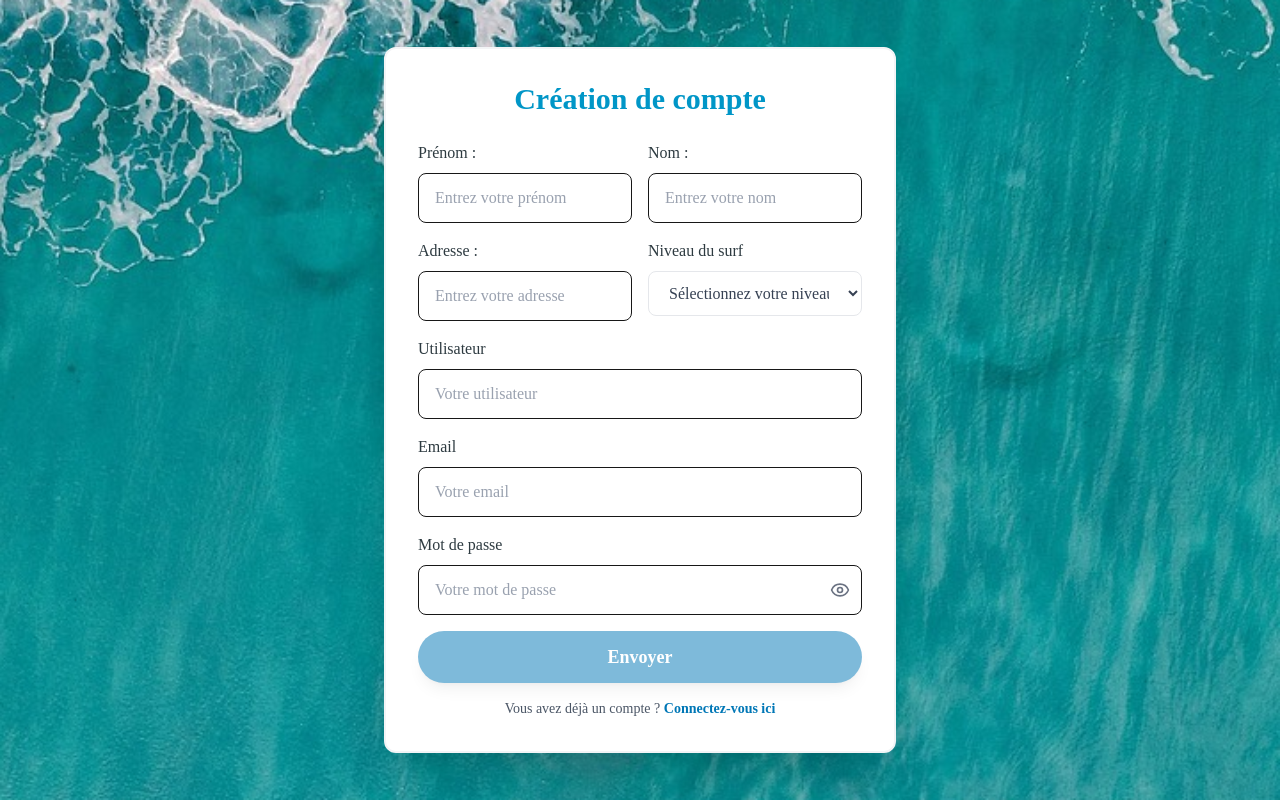
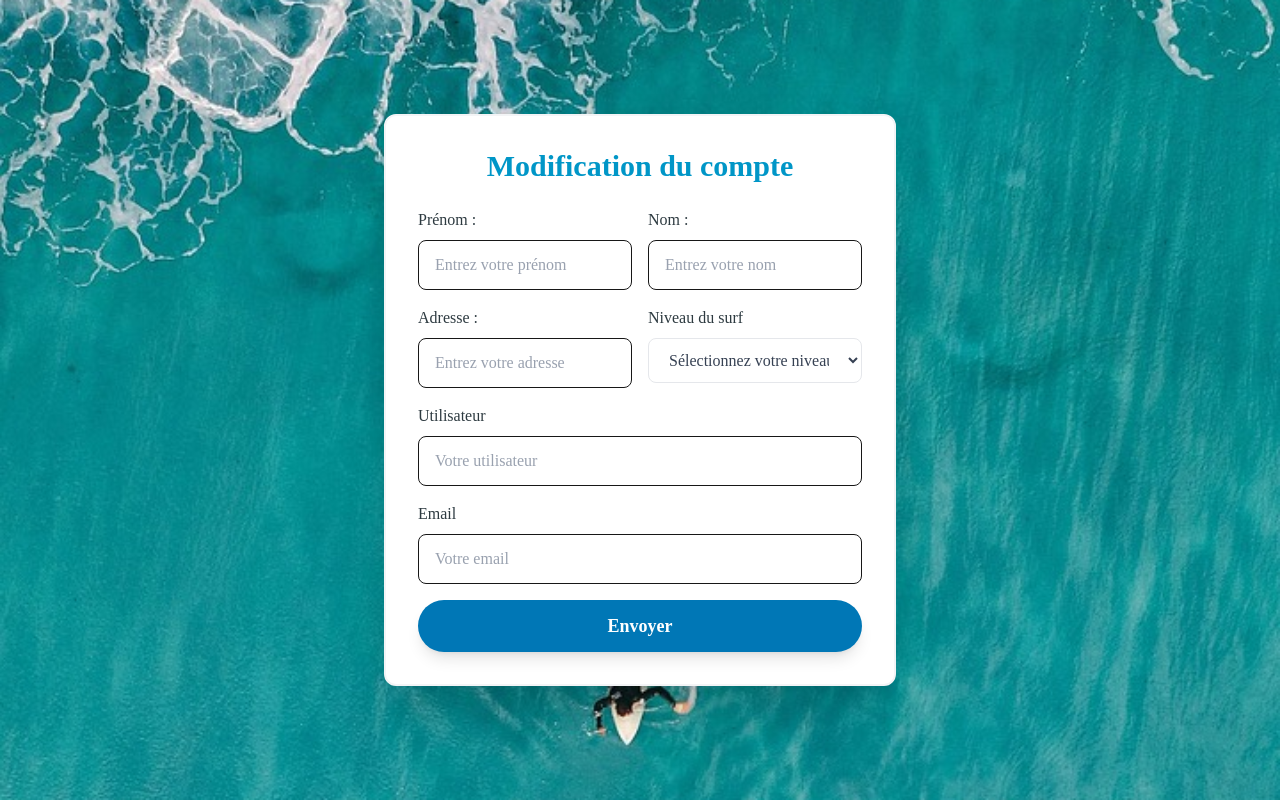
Before and after one commit to danisaza1/surf, a Next.js app in the folder frontend/: page /change-profile in a window 1280 px wide. Built offline with nearby package versions, Linux system fonts and the light colour scheme; a web font is replaced by a local one.

Commit message:
change-profile fonctionnel

```diff
--- a/frontend/src/app/change-profile/page.tsx
+++ b/frontend/src/app/change-profile/page.tsx
@@ -9,7 +9,7 @@ import {
   type PasswordValidation
 } from "../../utils/password-validator";
 
-export default function CreateLog() {
+export default function changeProfile() {
   // Définition de l'état du formulaire
   const [prenom, setPrenom] = useState("");
   const [nom, setNom] = useState("");
@@ -18,47 +18,59 @@ export default function CreateLog() {
   const [surf, setSurf] = useState("");
   const [email, setEmail] = useState("");
   const [password, setPassword] = useState("");
-  const [showPassword, setShowPassword] = useState(false);
+
   const [loading, setLoading] = useState(false);
   const [error, setError] = useState<string | null>(null);
 
-  // État pour la validation du mot de passe
-  const [passwordValidation, setPasswordValidation] = useState<PasswordValidation>({
-    isValid: false,
-    hasMinLength: false,
-    hasNumber: false,
-    hasUppercase: false,
-    hasLowercase: false,
-    hasSpecialChar: false
-  });
 
-  // Met à jour la validation du mot de passe à chaque changement
   useEffect(() => {
-    const validation = validatePassword(password);
-    setPasswordValidation(validation);
-  }, [password]);
+  async function fetchProfile() {
+    const token = localStorage.getItem("accessToken");
+    if (!token) return;
+    try {
+      const baseUrl = `${window.location.protocol}//${window.location.hostname}:3002`;
+      const response = await fetch(`${baseUrl}/profile`, {
+        headers: {
+          'Authorization': `Bearer ${token}`,
+          'Content-Type': 'application/json'
+        }
+      });
+      if (!response.ok) return;
+      const user = await response.json();
+      setPrenom(user.prenom || "");
+      setNom(user.nom || "");
+      setUtilisateur(user.utilisateur || "");
+      setAdresse(user.adresse || "");
+      setSurf(user.surf || "");
+      setEmail(user.email || "");
+      // Ne pré-remplit pas le mot de passe pour la sécurité
+    } catch (err) {
+      // Optionnel : gérer l’erreur
+    }
+  }
+  fetchProfile();
+}, []);
+
+
 
   // Gestion de la soumission du formulaire
   const handleSubmit = async (e: React.FormEvent) => {
     e.preventDefault();
     setError(null);
 
-    // Vérifie la validité du mot de passe avant d'envoyer
-    if (!passwordValidation.isValid) {
-      setError("Le mot de passe ne respecte pas les critères requis.");
-      return;
-    }
+
 
     setLoading(true);
     try {
       const baseUrl = `${window.location.protocol}//${window.location.hostname}:3002`;
-
+      const token = localStorage.getItem("accessToken");
       const response = await fetch(
-        `${baseUrl}/signup`,
+        `${baseUrl}/change-profile`,
         {
           method: "POST",
           headers: {
             "Content-Type": "application/json",
+               "Authorization": `Bearer ${token}` // AJOUTE CE HEADER !
           },
           body: JSON.stringify({
             prenom,
@@ -76,7 +88,7 @@ export default function CreateLog() {
 
       if (response.ok) {
         // Redirection après un succès, sans utiliser Next.js
-        window.location.href = "/confirmation";
+        window.location.href = "/profil";
       } else {
         setError(data.message || "Échec de l'inscription. Vérifiez vos informations.");
       }
@@ -93,7 +105,7 @@ export default function CreateLog() {
     <div className="min-h-screen flex flex-col items-center justify-center p-4 bg-[url('/surfbg.jpg')] bg-cover bg-center">
       <div className="bg-white rounded-xl shadow-2xl p-8 max-w-lg w-full border-2 border-gray-100">
         <h2 className="text-3xl font-bold mb-6 text-center text-[#0096C7]">
-          Création de compte
+          Modification du compte
         </h2>
 
         {error && (
@@ -213,63 +225,19 @@ export default function CreateLog() {
             />
           </div>
 
-          {/* Champ du mot de passe */}
-          <div>
-            <label className="block mb-2 font-medium text-[#2D3A40]" htmlFor="password">
-              Mot de passe
-            </label>
-            <div className="relative">
-              <input
-                id="password"
-                type={showPassword ? "text" : "password"}
-                value={password}
-                onChange={(e) => setPassword(e.target.value)}
-                placeholder="Votre mot de passe"
-                required
-                className={getPasswordFieldClasses(password, passwordValidation)}
-              />
-              <button
-                type="button"
-                onClick={() => setShowPassword(!showPassword)}
-                className="absolute right-3 top-1/2 -translate-y-1/2 text-gray-500 hover:text-[#00B4D8]"
-              >
-                {showPassword ? <EyeOff size={20} /> : <Eye size={20} />}
-              </button>
-            </div>
 
-            {/* Indicateurs de validation, affichés en une ou deux colonnes selon la taille de l'écran */}
-            {password && (
-              <div className="mt-2 text-xs space-y-1 grid grid-cols-1 sm:grid-cols-2 gap-x-4">
-                {passwordCriteria.map((criterion) => (
-                  <div
-                    key={criterion.key}
-                    className={passwordValidation[criterion.key] ? 'text-green-600' : 'text-red-600'}
-                  >
-                    ✓ {criterion.message}
-                  </div>
-                ))}
-              </div>
-            )}
-          </div>
 
           {/* Bouton de soumission */}
           <div className="flex justify-center">
             <button
               type="submit"
-              disabled={loading || !passwordValidation.isValid}
+              disabled={loading}
               className="w-full bg-[#0077B6] text-white font-bold py-3 rounded-full flex items-center justify-center gap-2 text-lg shadow-lg hover:bg-[#005F99] transition-colors disabled:opacity-50 disabled:cursor-not-allowed"
             >
               {loading ? "Chargement..." : "Envoyer"}
             </button>
           </div>
         </form>
-        {/* Lien de connexion pour les utilisateurs existants */}
-        <div className="mt-4 text-center text-gray-600 text-sm">
-          Vous avez déjà un compte ?{' '}
-          <a href="/login" className="text-[#0077B6] hover:underline font-bold">
-            Connectez-vous ici
-          </a>
-        </div>
       </div>
     </div>
   );
```
Also changed, not shown: 2 other files (tests, documents, lock files or other folders).
